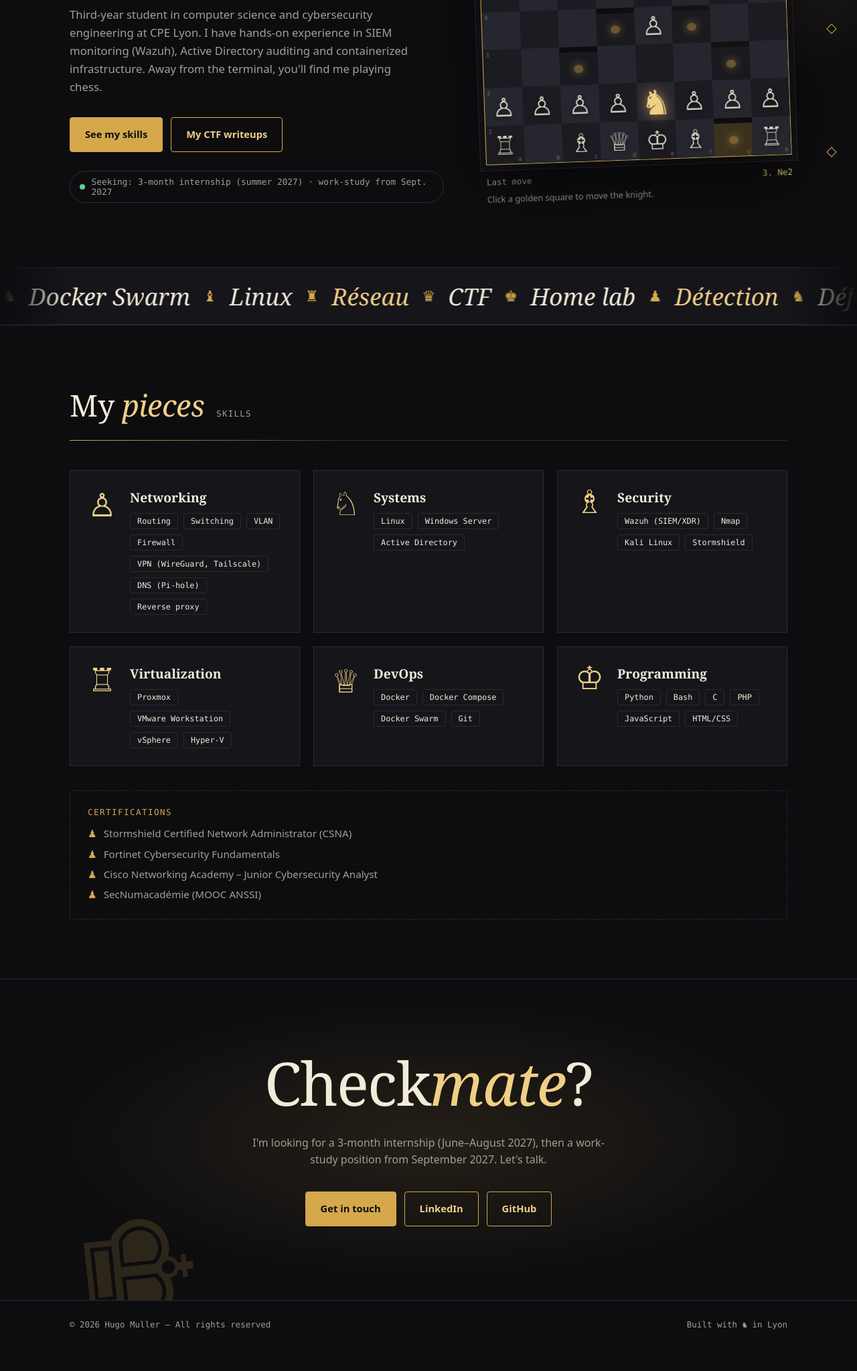
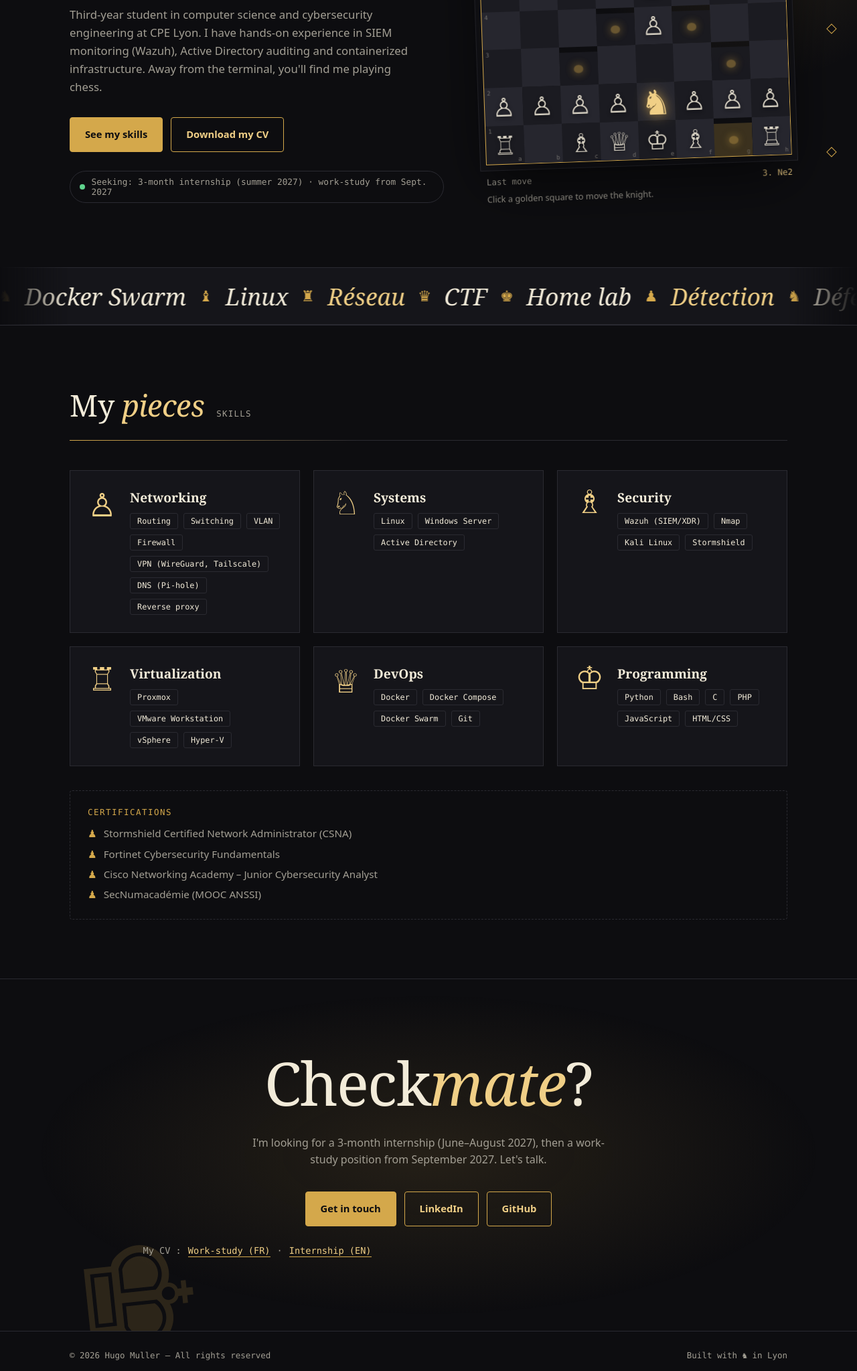
Before and after one commit to Hugo-Mllr/Portfolio, an Astro site: page /en/ in a window 1280 px wide. Shown: the part 357-2404 px from the top of the page at 67% size. Before the commit the page ends 2370 px from the top, so only its background shows below. Built offline with nearby package versions, Linux system fonts and the light colour scheme; Astro itself is replaced by a stand-in of ours; some packages are replaced by stand-ins of ours.

Commit message:
Publish CV PDFs with language-aware download buttons; serve /files without CSP for PDF viewer
Co-Authored-By: Claude Sonnet 5.5 <noreply@anthropic.com>
Claude-Session: https://claude.ai/code/session_01Jd8cbpH8KPLh6Hpqm9MiR4

```diff
--- a/src/components/Contact.astro
+++ b/src/components/Contact.astro
@@ -21,6 +21,13 @@ const c = copy[lang];
       {site.linkedin && <a class="btn sec" href={site.linkedin} rel="noopener" data-magnetic>LinkedIn</a>}
       <a class="btn sec" href={site.github} rel="noopener" data-magnetic>GitHub</a>
     </div>
+    {site.cvs && (
+      <p class="cvs">{c.cvTitle} :
+        <a href={site.cvs.alternance} download="Hugo-Muller-CV-Alternance.pdf" lang="fr">{c.cvAlternance}</a>
+        <span aria-hidden="true">·</span>
+        <a href={site.cvs.internship} download="Hugo-Muller-CV-Internship.pdf" lang="en">{c.cvInternship}</a>
+      </p>
+    )}
   </div>
 </section>
 <style>
@@ -33,6 +40,8 @@ const c = copy[lang];
   .btn { display: inline-flex; padding: 13px 22px; border-radius: var(--radius); font-weight: 600; font-size: .92rem; border: 1px solid var(--accent); transition: background .25s, color .25s; }
   .btn.pri { background: var(--accent); color: var(--on-accent); } .btn.pri:hover { background: var(--accent-2); }
   .btn.sec { color: var(--accent-2); } .btn.sec:hover { background: rgb(var(--accent-rgb) / .1); }
+  p.cvs { margin: 28px 0 0; font: 500 .85rem var(--font-mono); color: var(--mute); display: flex; gap: 10px; justify-content: center; flex-wrap: wrap; }
+  .cvs a { color: var(--accent-2); border-bottom: 1px solid var(--accent); padding-bottom: 1px; }
   .nojs { font: 500 .85rem var(--font-mono); color: var(--accent-2); }
 </style>
 <script>
--- a/src/components/Hero.astro
+++ b/src/components/Hero.astro
@@ -18,8 +18,8 @@ const c = copy[lang];
       <p class="lead" data-hero-in>{c.lead}</p>
       <div class="cta" data-hero-in>
         <a class="btn pri" href={hasProjects ? '#moves' : '#pieces'} data-magnetic>{hasProjects ? c.cta1 : c.ctaSkills}</a>
-        {site.cv
-          ? <a class="btn sec" href={site.cv} download data-magnetic>{c.ctaCv}</a>
+        {site.cvs
+          ? <a class="btn sec" href={lang === 'fr' ? site.cvs.alternance : site.cvs.internship} download={lang === 'fr' ? 'Hugo-Muller-CV-Alternance.pdf' : 'Hugo-Muller-CV-Internship.pdf'} data-magnetic>{c.ctaCv}</a>
           : <a class="btn sec" href={localePath(lang, 'writeups/')} data-magnetic>{c.ctaWriteups}</a>}
       </div>
       <p class="status" data-hero-in><span class="dot" aria-hidden="true"></span>{c.status}</p>
--- a/src/data/home.ts
+++ b/src/data/home.ts
@@ -46,6 +46,9 @@ export const copy = {
     mate: 'Échec <em>et mat</em> ?',
     mateText: "Je recherche un stage de 3 mois (juin–août 2027), puis une alternance à partir de septembre 2027. Parlons-en.",
     contactCta: 'Me contacter',
+    cvTitle: 'Mon CV',
+    cvAlternance: 'Alternance (FR)',
+    cvInternship: 'Stage / Internship (EN)',
     noscriptMail: 'hugo.muller.cyber [at] proton.me',
   },
   en: {
@@ -69,6 +72,9 @@ export const copy = {
     mate: 'Check<em>mate</em>?',
     mateText: "I'm looking for a 3-month internship (June–August 2027), then a work-study position from September 2027. Let's talk.",
     contactCta: 'Get in touch',
+    cvTitle: 'My CV',
+    cvAlternance: 'Work-study (FR)',
+    cvInternship: 'Internship (EN)',
     noscriptMail: 'hugo.muller.cyber [at] proton.me',
   },
 } as const;
--- a/src/data/site.ts
+++ b/src/data/site.ts
@@ -5,5 +5,9 @@ export const site = {
   // E-mail publié avec l'accord explicite de Hugo. Scindé en deux parties et assemblé côté navigateur
   // pour éviter les collectes automatiques les plus simples (il reste visible dans le dépôt public).
   email: { user: 'hugo.muller.cyber', domain: 'proton.me' } as { user: string; domain: string } | null,
-  cv: null as string | null, // ex. '/files/cv-hugo-muller.pdf' (fichier à déposer dans public/files/)
+  // CV publiés avec l'accord de Hugo (fichiers dans public/files/cv/). `null` = pas de CV publié.
+  cvs: {
+    alternance: '/files/cv/hugo-muller-cv-alternance.pdf', // FR, alternance dès sept. 2027
+    internship: '/files/cv/hugo-muller-cv-internship.pdf', // EN, stage de 3 mois (été 2027)
+  } as { alternance: string; internship: string } | null,
 };
```
Also changed, not shown: docs/CONTENT.md (+1 -1 lines), docs/DEPLOY.md (+3 -0 lines), docs/SECURITY.md (+2 -1 lines), 5 other files.
